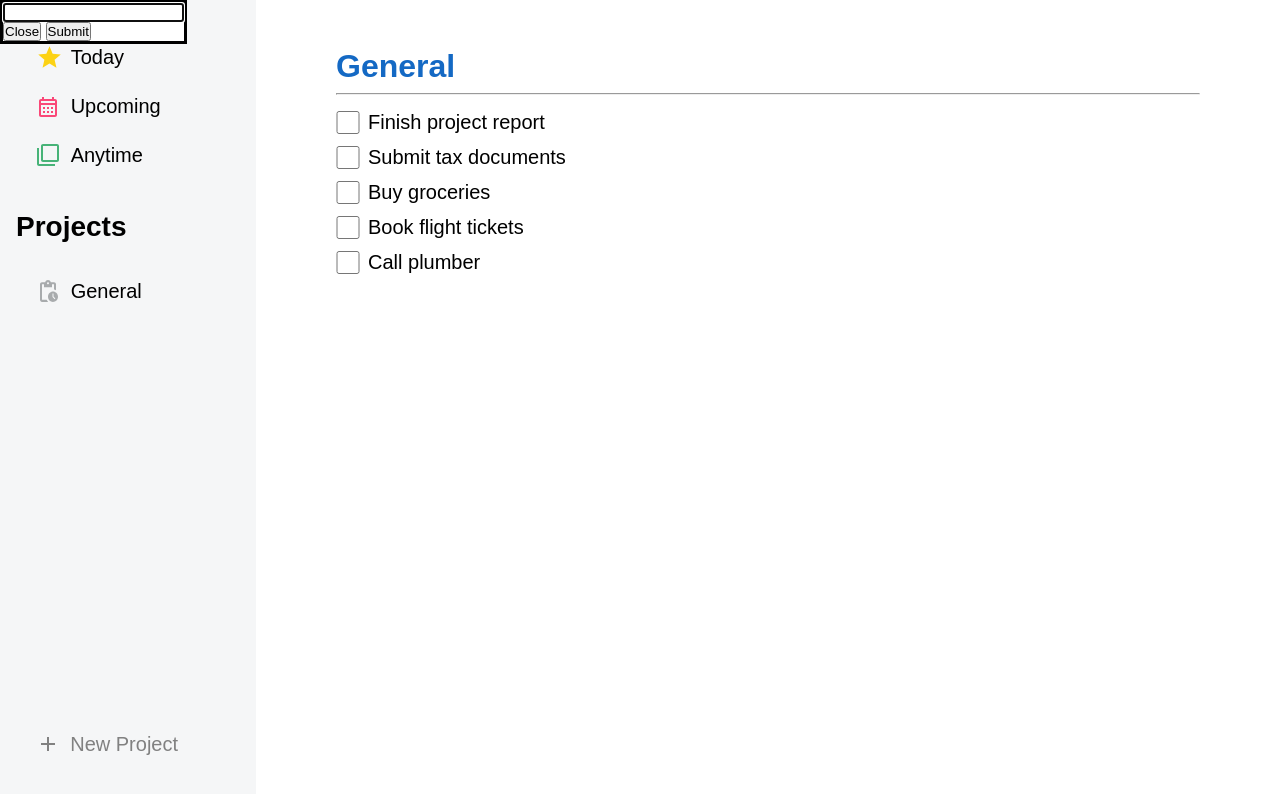
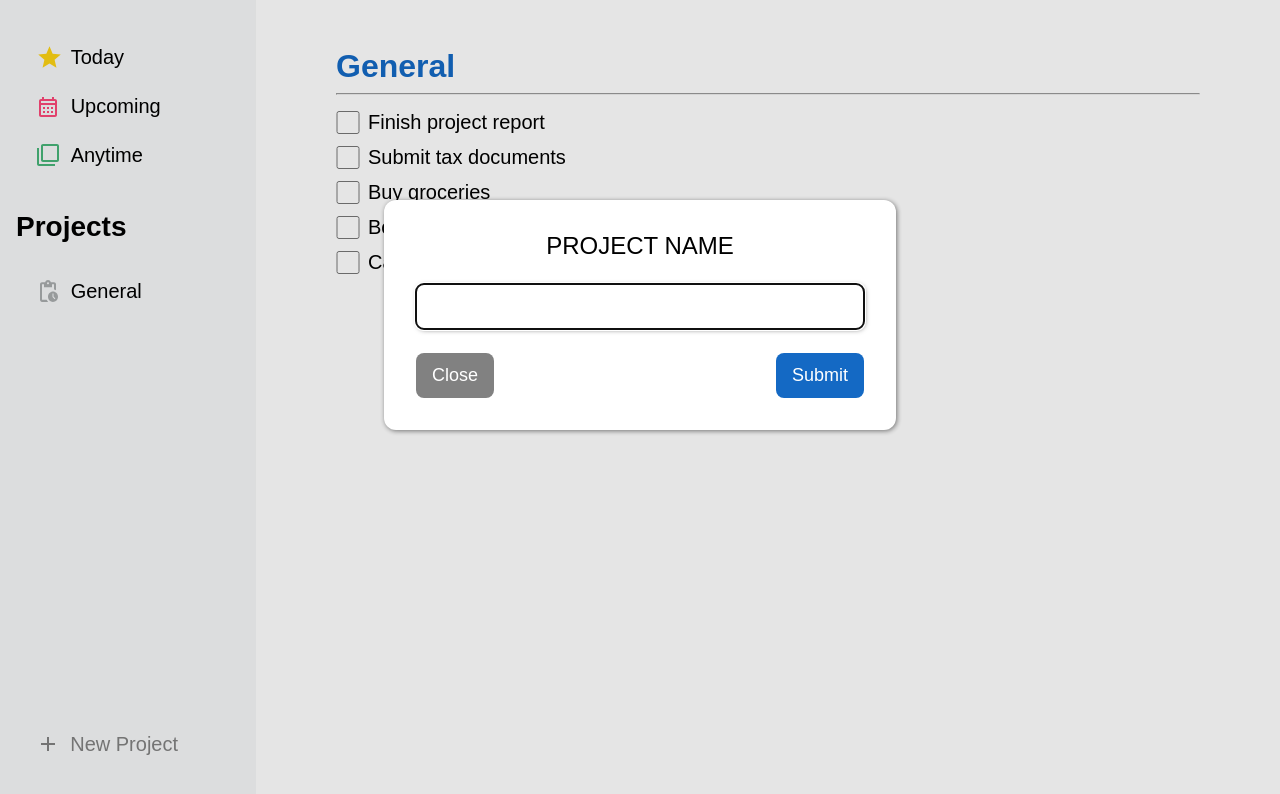
Before and after one commit to NgocPMT/js-todo-list, a website built with webpack: page src/template.html in a window 1280 px wide. Both pictures are taken after a click on the button "New Project". Built offline with nearby package versions, Linux system fonts and the light colour scheme.

Commit message:
apply style for new project modal

```diff
--- a/src/css/style.css
+++ b/src/css/style.css
@@ -123,3 +123,54 @@ html, body {
   gap: 0.5rem;
   font-size: 1.25rem;
 }
+
+#new-project-modal {
+  margin: 0 auto;
+  top: 25%;
+  width: 40%;
+  padding: 2rem 2rem;
+  font-size: 1.5rem;
+  border: none;
+  box-shadow: 1px 1px 5px rgba(0, 0, 0, 0.5);
+  border-radius: 0.75rem;
+}
+
+#new-project-form label{
+  display: block;
+  text-align: center;
+}
+
+#new-project-form input {
+  margin-top: 1.5rem;
+  width: 100%;
+  padding: 0.75rem 1rem;
+  font-size: 75%;
+  border: none;
+  box-shadow: 1px 1px 5px rgba(0, 0, 0, 0.5);
+  border-radius: 0.5rem;
+}
+
+.new-project-buttons {
+  margin-top: 1.5rem;
+  display: flex;
+  justify-content: space-between;
+}
+
+.new-project-buttons button {
+  font-size: 1.125rem;
+  padding: 0.75rem 1rem;
+  border: none;
+  border-radius: 0.5rem;
+  cursor: pointer;
+  background-color: #1469c4;
+  color: white;
+  transition: opacity 0.2s;
+}
+
+#new-project-close {
+  background-color: #818181;
+}
+
+.new-project-buttons button:hover {
+  opacity: 0.8;
+}
--- a/src/displayController.js
+++ b/src/displayController.js
@@ -64,7 +64,7 @@ const displayController = (function () {
     const newProjectModal = document.querySelector("#new-project-modal");
     const newProjectClose = document.querySelector("#new-project-close");
 
-    newProjectBtn.addEventListener("click", () => newProjectModal.show());
+    newProjectBtn.addEventListener("click", () => newProjectModal.showModal());
     newProjectClose.addEventListener("click", () => newProjectModal.close());
     newProjectModal.addEventListener("submit", (event) => {
       event.preventDefault();
--- a/src/template.html
+++ b/src/template.html
@@ -38,7 +38,7 @@
       <dialog id="new-project-modal" tabindex="-1">
         <form id="new-project-form">
           <div class="form-field">
-            <label for="project-name"> </label>
+            <label for="project-name">PROJECT NAME</label>
             <input
               id="project-name"
               type="text"
```
